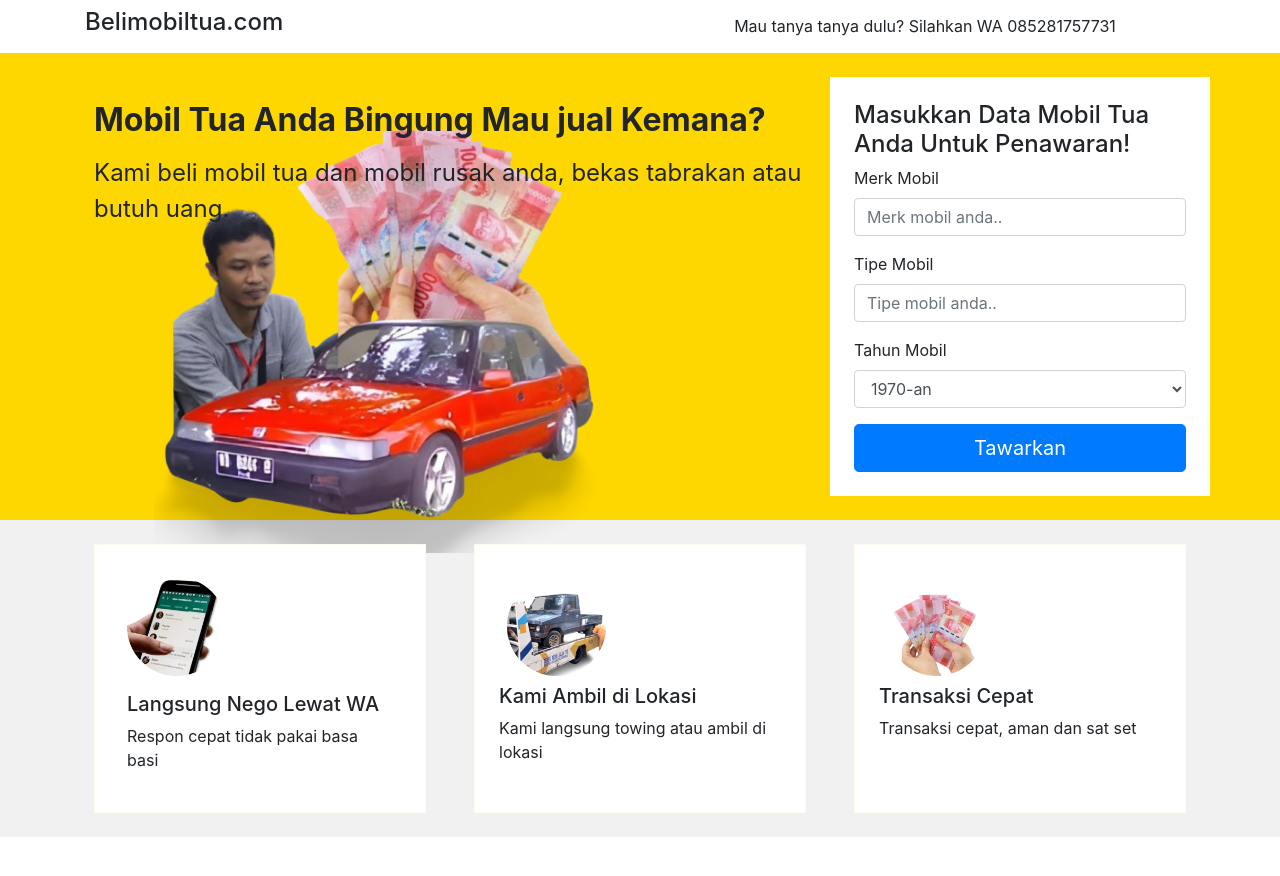
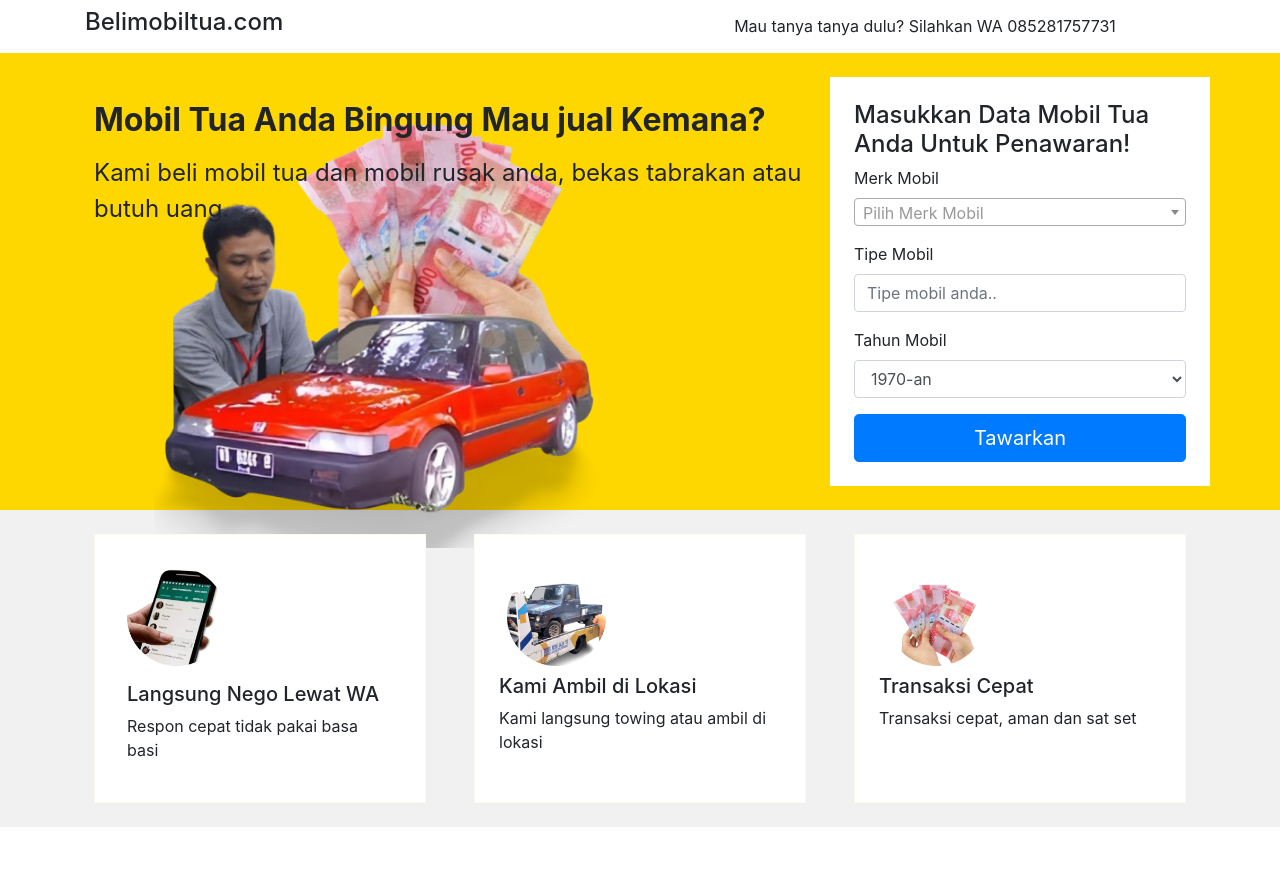
Before and after one commit to kemtol/belimobiltua, a Jekyll site: the page built from index.html, in a window 1280 px wide. Shown: the top 876 px of the page. Built offline with Jekyll 4.4.1, drawn with Linux system fonts in a browser that asks for light colours.

Commit message:
refactor form layout and input handling for improved user experience and validation

```diff
--- a/_layouts/default.html
+++ b/_layouts/default.html
@@ -44,7 +44,22 @@
             <form>
                 <div class="form-group">
                     <label for="merkMobil">Merk Mobil</label>
-                    <input type="text" class="form-control" id="merkMobil" placeholder="Merk mobil anda..">
+                    <select class="form-control" id="merkMobil">
+                        <option value="">Pilih Merk Mobil</option>
+                        <option value="Toyota">Toyota</option>
+                        <option value="Honda">Honda</option>
+                        <option value="Suzuki">Suzuki</option>
+                        <option value="Mitsubishi">Mitsubishi</option>
+                        <option value="Nissan">Nissan</option>
+                        <option value="Daihatsu">Daihatsu</option>
+                        <option value="Hyundai">Hyundai</option>
+                        <option value="Mazda">Mazda</option>
+                        <option value="Kia">Kia</option>
+                        <option value="BMW">BMW</option>
+                        <option value="Mercedes-Benz">Mercedes-Benz</option>
+                        <option value="Isuzu">Isuzu</option>
+                        <option value="Wuling">Wuling</option>
+                    </select>
                 </div>
                 <div class="form-group">
                     <label for="tipeMobil">Tipe Mobil</label>
@@ -108,6 +123,11 @@
     <script src="https://cdn.jsdelivr.net/npm/bootstrap@4.6.2/dist/js/bootstrap.bundle.min.js" integrity="sha384-Fy6S3B9q64WdZWQUiU+q4/2Lc9npb8tCaSX9FK7E8HnRr0Jz8D6OP9dO5Vg3Q9ct" crossorigin="anonymous"></script>
     <script>
         $(document).ready(function() {
+            $("#merkMobil").select2({
+                placeholder: "Pilih Merk Mobil",
+                allowClear: true
+            });
+
             $("form").submit(function(event) {
                 event.preventDefault(); // Prevent actual form submission
 
@@ -115,6 +135,13 @@
                 let merkMobil = $("#merkMobil").val();
                 let tipeMobil = $("#tipeMobil").val();
                 let tahunMobil = $("#tahunMobil").val();
+
+                // Validate input to prevent special characters
+                let regex = /^[a-zA-Z0-9 ]+$/;
+                if (!regex.test(tipeMobil)) {
+                    alert("Tipe mobil tidak boleh mengandung karakter khusus!");
+                    return;
+                }
 
                 // Construct the WhatsApp message
                 let message = `Saya mau menjual ${merkMobil} ${tipeMobil} tahun ${tahunMobil}`;
@@ -127,5 +154,9 @@
         });
     </script>
 
+    <link href="https://cdnjs.cloudflare.com/ajax/libs/select2/4.0.13/css/select2.min.css" rel="stylesheet" />
+    <script src="https://cdnjs.cloudflare.com/ajax/libs/select2/4.0.13/js/select2.min.js"></script>
+
+
   </body>
 </html>
--- a/style.css
+++ b/style.css
@@ -1,5 +1,6 @@
 a:hover {
   opacity: 0.7; /* Membuat teks sedikit redup saat hover */
+  text-decoration: none;
 }
 
 header h1{
```
